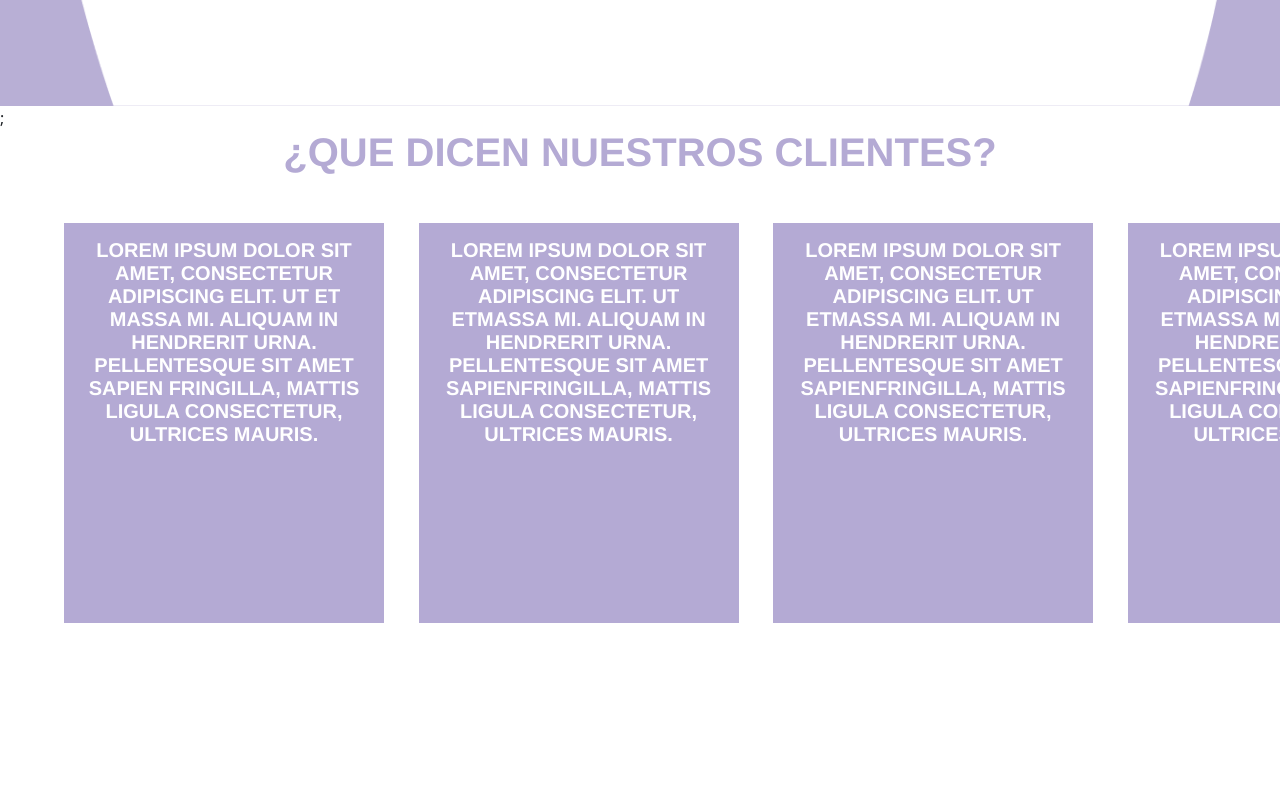
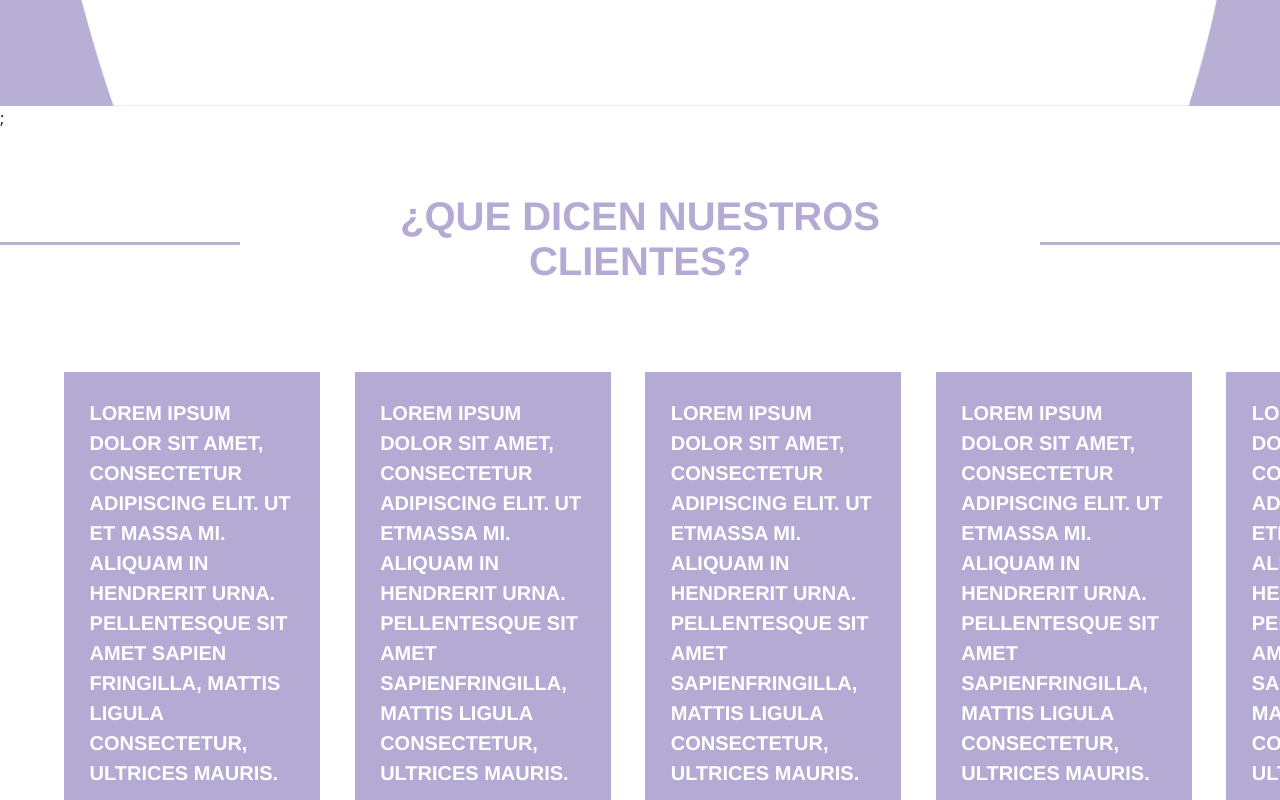
Before and after one commit to PochiTama-dev/Pochitama.site2.0, a React (Vite) app: page / in a window 1280 px wide. Shown: the part 4180-4980 px from the top of the page. Built offline with nearby package versions, Linux system fonts and the light colour scheme.

Commit message:
PT-13 // Slider clients reviews

```diff
--- a/src/components/Slider/Slider.jsx
+++ b/src/components/Slider/Slider.jsx
@@ -2,18 +2,29 @@ import React, { useEffect, useRef, useState } from "react";
 import { motion } from "framer-motion";
 import { titleClients, loremIpsum } from "./variables.js";
 import "./slider.css";
+import line from "../../assets/images/Line.png";
 
 function Slider({ title = "¿Que dicen nuestros Clientes?" }) {
   const [width, setWidth] = useState(0);
   const carousel = useRef();
+  const [val, setVal] = useState(0);
 
   useEffect(() => {
     setWidth(carousel.current.scrollWidth - carousel.current.offsetWidth);
   }, []);
 
+  const handleNext = () => {
+    let index = val < loremIpsum.length - 1 ? val + 1 : val;
+    setVal(index);
+  };
+
   return (
     <div className="slider">
-      <h1 className="slider-title">{title}</h1>
+      <div className="slider-title-box">
+        <img src={line} alt="line" className="title-line" />
+        <h1 className="slider-title">{title}</h1>
+        <img src={line} alt="line" className="title-line" />
+      </div>
       <motion.div
         ref={carousel}
         className="carousel"
@@ -27,7 +38,9 @@ function Slider({ title = "¿Que dicen nuestros Clientes?" }) {
           {loremIpsum.map((e) => {
             return (
               <motion.div className="item">
+                {/* “ */}
                 <p className="item-text">{e.name}</p>
+                {/* ” */}
               </motion.div>
             );
           })}
--- a/src/components/Slider/slider.css
+++ b/src/components/Slider/slider.css
@@ -1,40 +1,59 @@
 .carousel {
   cursor: grab;
   margin-left: 5%;
-  /* margin-right: 5%; */
+  margin-right: 5%;
 }
 .inner-carousel {
   display: flex;
   gap: 3%;
   /* left: -200px; */
-  top: 5vh;
+  top: 10vh;
   width: 90vw;
   position: absolute;
 }
 .item {
-  color: white;
+  color: var(--quaternary-color);
   background-color: var(--secundary-color);
-  min-width: 25vw;
+  min-width: 20vw;
   min-height: 50vh;
+  font-size: 96px;
+  font-weight: 700;
+  font-family: "Old Standard TT-Bold", Helvetica;
 }
 
 .item-text {
-  margin: 5%;
+  color: white;
+  margin: 10%;
+  width: 80%;
+  height: 80%;
   pointer-events: none;
   font-family: "Open Sans-Bold", Helvetica;
   font-size: 20px;
   font-weight: 700;
   letter-spacing: 0;
-  line-height: normal;
-  text-align: center;
+  line-height: 1.5;
+  text-align: left;
 }
 
 .slider {
-  height: 70vh;
+  height: 100vh;
   width: 100%;
   text-transform: uppercase;
   overflow: hidden;
 }
+
+.slider-title-box {
+  display: flex;
+  justify-content: center;
+  align-items: center;
+  gap: 5%;
+  margin-top: 5%;
+}
+
+.title-line {
+  height: 10%;
+}
+
 .slider-title {
   color: var(--secundary-color);
   font-family: "Open Sans-ExtraBold", Helvetica;
```
Also changed, not shown: src/assets/images/Line.png (added).
